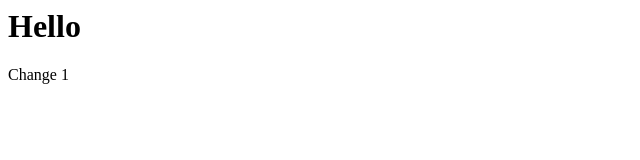
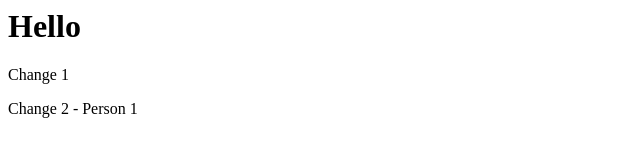
Before and after one commit to rizk-gendy/test_git, a plain HTML site: page index.html in a window 1280 px wide. Shown: the whole page, without its empty margins (0-640 px from the left). Drawn offline with Linux system fonts and the light colour scheme.

Commit message:
adding change 2 - P1

```diff
--- a/index.html
+++ b/index.html
@@ -1,3 +1,5 @@
 <h1>Hello</h1>
 
 <p>Change 1</p>
+
+<p>Change 2  - Person 1 </p>
```
